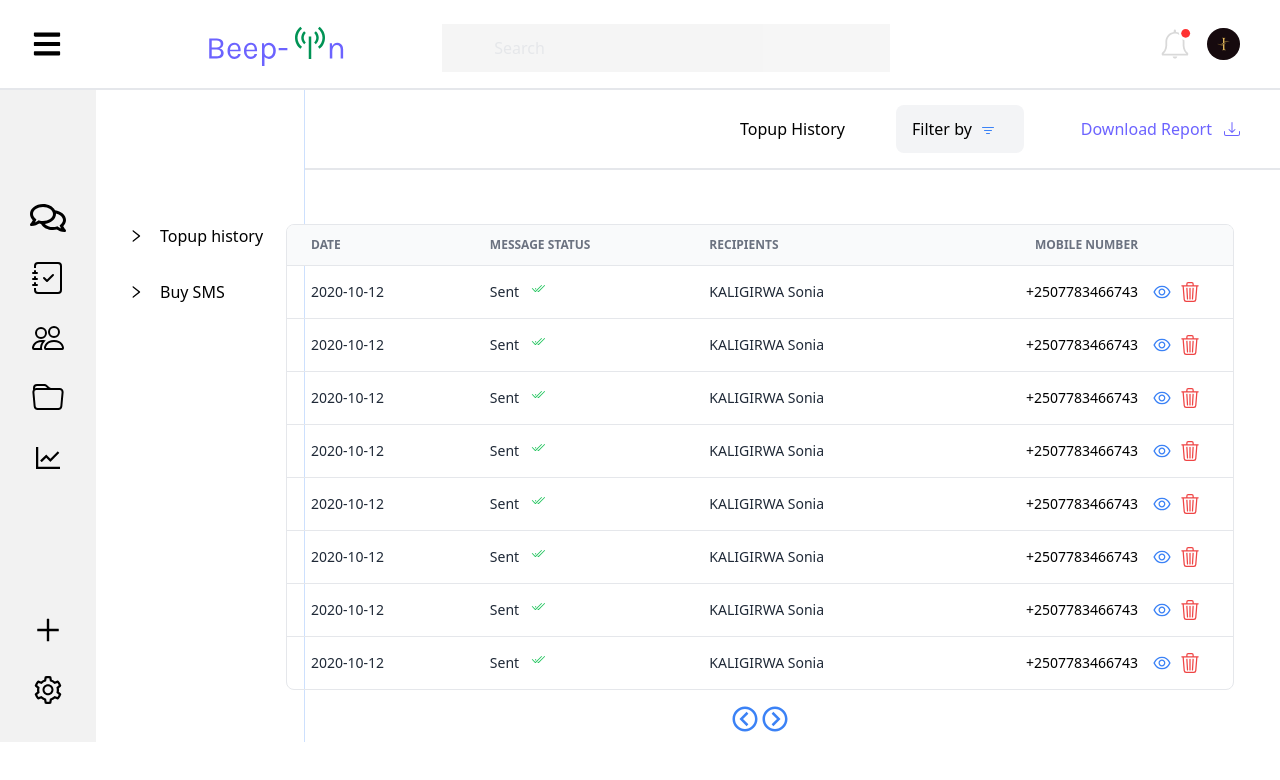
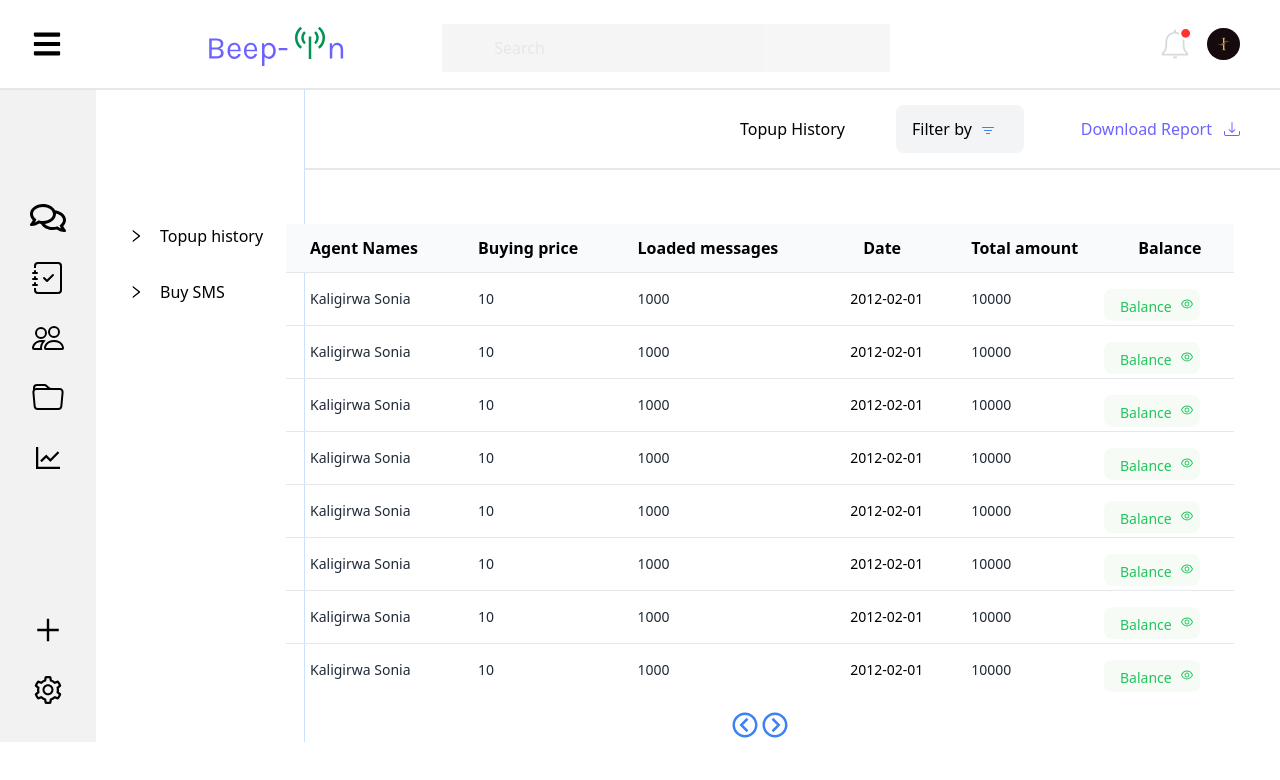
Before and after one commit to Beep-in/Beep_in, a Next.js app: page /dashboard/topUpDetails in a window 1280 px wide. Both pictures are taken after a click on the button "Topup history". Shown: the top 780 px of the page. Built offline with nearby package versions, Linux system fonts and the light colour scheme.

Commit message:
working on tableeeeeeeees

```diff
--- a/components/dashboard/topup.tsx
+++ b/components/dashboard/topup.tsx
@@ -114,52 +114,61 @@ function Topup() {
 
   const tableData = [
     {
-      date: "2020-10-12",
-      messageStatus: "Sent",
-      recipient: "KALIGIRWA Sonia",
-      mobileNumber: "+2507783466743",
+      names: "Kaligirwa Sonia",
+      buyingPrice: 10,
+      loadedSMS: 1000,
+      date: "2012-02-01",
+      totalAmount: 10000,
+
     },
     {
-      date: "2020-10-12",
-      messageStatus: "Sent",
-      recipient: "KALIGIRWA Sonia",
-      mobileNumber: "+2507783466743",
+      names: "Kaligirwa Sonia",
+      buyingPrice: 10,
+      loadedSMS: 1000,
+      date: "2012-02-01",
+      totalAmount: 10000,
     },
     {
-      date: "2020-10-12",
-      messageStatus: "Sent",
-      recipient: "KALIGIRWA Sonia",
-      mobileNumber: "+2507783466743",
+      names: "Kaligirwa Sonia",
+      buyingPrice: 10,
+      loadedSMS: 1000,
+      date: "2012-02-01",
+      totalAmount: 10000,
     },
     {
-      date: "2020-10-12",
-      messageStatus: "Sent",
-      recipient: "KALIGIRWA Sonia",
-      mobileNumber: "+2507783466743",
+      names: "Kaligirwa Sonia",
+      buyingPrice: 10,
+      loadedSMS: 1000,
+      date: "2012-02-01",
+      totalAmount: 10000,
     },
     {
-      date: "2020-10-12",
-      messageStatus: "Sent",
-      recipient: "KALIGIRWA Sonia",
-      mobileNumber: "+2507783466743",
+      names: "Kaligirwa Sonia",
+      buyingPrice: 10,
+      loadedSMS: 1000,
+      date: "2012-02-01",
+      totalAmount: 10000,
     },
     {
-      date: "2020-10-12",
-      messageStatus: "Sent",
-      recipient: "KALIGIRWA Sonia",
-      mobileNumber: "+2507783466743",
+      names: "Kaligirwa Sonia",
+      buyingPrice: 10,
+      loadedSMS: 1000,
+      date: "2012-02-01",
+      totalAmount: 10000,
     },
     {
-      date: "2020-10-12",
-      messageStatus: "Sent",
-      recipient: "KALIGIRWA Sonia",
-      mobileNumber: "+2507783466743",
+      names: "Kaligirwa Sonia",
+      buyingPrice: 10,
+      loadedSMS: 1000,
+      date: "2012-02-01",
+      totalAmount: 10000,
     },
     {
-      date: "2020-10-12",
-      messageStatus: "Sent",
-      recipient: "KALIGIRWA Sonia",
-      mobileNumber: "+2507783466743",
+      names: "Kaligirwa Sonia",
+      buyingPrice: 10,
+      loadedSMS: 1000,
+      date: "2012-02-01",
+      totalAmount: 10000,
     },
   ];
 
@@ -198,39 +207,45 @@ function Topup() {
           <div className="flex flex-col mt-4">
             <div className="overflow-x-auto">
               <div className="p-1.5 w-full inline-block align-middle">
-                <div className="overflow-hidden border rounded-lg">
+                <div className="overflow-hidden">
                   <table className="min-w-full divide-y divide-gray-200">
                     <thead className="bg-gray-50">
                       <tr>
                         <th
                           scope="col"
-                          className="px-6 py-3 text-xs font-bold text-left text-gray-500 uppercase "
+                          className=" px-6 py-3 text-left "
                         >
-                          Date
+                          Agent Names
                         </th>
                         <th
                           scope="col"
-                          className="px-6 py-3 text-xs font-bold text-left text-gray-500 uppercase "
+                          className="px-6 py-3 text-left"
                         >
-                          Message Status
+                          Buying price
                         </th>
                         <th
                           scope="col"
-                          className="px-6 py-3 text-xs font-bold text-left text-gray-500 uppercase "
+                          className="px-6 py-3 text-left"
                         >
-                          Recipients
+                          Loaded messages
                         </th>
                         <th
                           scope="col"
-                          className="px-6 py-3 text-xs font-bold text-right text-gray-500 uppercase "
+                          className="px-6 py-3"
                         >
-                          Mobile Number
+                        Date
                         </th>
                         <th
                           scope="col"
-                          className="px-6 py-3 text-xs font-bold text-right text-gray-500 uppercase "
+                          className="px-6 py-3 text-left "
                         >
-
+                          Total amount
+                        </th>
+                        <th
+                          scope="col"
+                          className="px-6 py-3 text-left"
+                        >
+                          Balance
                         </th>
                       </tr>
                     </thead>
@@ -238,21 +253,27 @@ function Topup() {
                       {tableData.map((sms_data) => (
                         <tr>
                           <td className="px-6 py-4 text-sm font-medium text-gray-800 whitespace-nowrap">
+                            {sms_data.names}
+                          </td>
+                          <td className="px-6 py-4 text-sm text-gray-800 whitespace-nowrap flex">
+                            {sms_data.buyingPrice}
+
+                          </td>
+                          <td className="px-6 py-4 text-sm text-gray-800 whitespace-nowrap">
+                            {sms_data.loadedSMS}
+                          </td>
+                          <td className="px-6 py-4 text-sm font-medium text-right whitespace-nowrap">
                             {sms_data.date}
                           </td>
-                          <td className="px-6 py-4 text-sm text-gray-800 whitespace-nowrap flex">
-                            {sms_data.messageStatus}{" "}
-                            <Check2All className="text-green-500 ml-3" />
+                          <td className="px-6 py-4 text-sm text-gray-800 whitespace-nowrap">
+                            {sms_data.totalAmount}
                           </td>
-                          <td className="px-6 py-4 text-sm text-gray-800 whitespace-nowrap">
-                            {sms_data.recipient}
-                          </td>
-                          <td className="px-6 py-4 text-sm font-medium text-right whitespace-nowrap">
-                            {sms_data.mobileNumber}
-                          </td>
-                          <td className="px-6 py-4 text-sm font-medium text-right absolute right-4  gap-2  whitespace-nowrap flex">
-                            <AiOutlineEye className="text-blue-500 text-xl" />
-                            <Trash3 className="text-red-500 text-xl" />
+
+                          <td className="px-6 py-4 text-sm font-medium text-right absolute right-4  gap-2  whitespace-nowrap">
+                         <button className="flex bg-[#4CAF50] bg-opacity-5 text-green-500 h-8 w-24 pl-4 pt-2 rounded-lg">
+                          <p className="pr-2">Balance</p>
+                           <AiOutlineEye />
+                         </button>
                           </td>
                         </tr>
                       ))}
```
